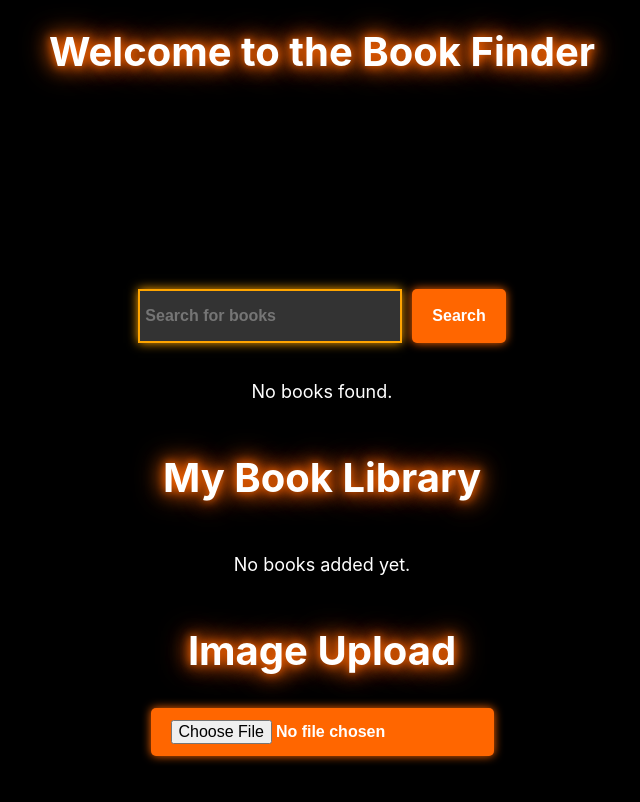
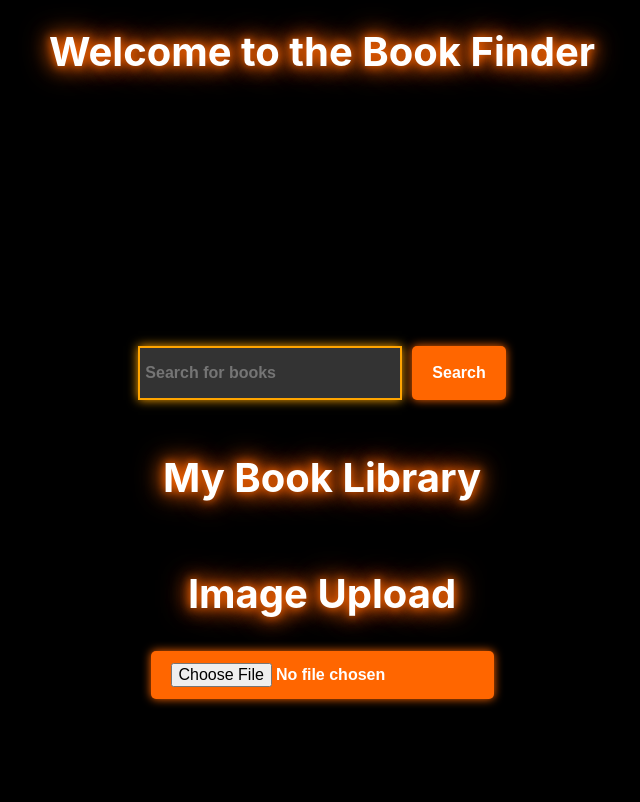
Before and after one commit to CJNica/LIBRO-KOTOO, a React (Create React App) app: page / in a window 1280 px wide. Shown: the top 802 px of the page, without its empty margins (318-958 px from the left). Built offline with nearby package versions, Linux system fonts and the light colour scheme.

Commit message:
Update BookSearch.jsx

```diff
--- a/src/components/BookSearch.jsx
+++ b/src/components/BookSearch.jsx
@@ -6,18 +6,24 @@ const BookSearch = () => {
   const [query, setQuery] = useState('');
   const [books, setBooks] = useState([]);
   const [page, setPage] = useState(1);
+  const [searchTriggered, setSearchTriggered] = useState(false);
   const [uploadedFile, setUploadedFile] = useState(null);
   const [imagePreview, setImagePreview] = useState('');
   const [library, setLibrary] = useState([]);
   const apiKey = process.env.REACT_APP_GOOGLE_BOOKS_API_KEY;
 
-  //  Search for books
   const searchBooks = async (query, page) => {
+    if (!query.trim()) {
+      console.warn('Search query is empty.');
+      return;
+    }
+
     try {
       const startIndex = (page - 1) * 10;
       const response = await axios.get(
         `https://www.googleapis.com/books/v1/volumes?q=${query}&startIndex=${startIndex}&maxResults=10&key=${apiKey}`
       );
+
       setBooks(response.data.items || []);
     } catch (error) {
       console.error('Error fetching books:', error);
@@ -26,15 +32,16 @@ const BookSearch = () => {
 
   const handleSearch = (e) => {
     e.preventDefault();
+    setSearchTriggered(true);
     searchBooks(query, page);
   };
 
   const handlePageChange = (newPage) => {
+    if (newPage < 1) return;
     setPage(newPage);
     searchBooks(query, newPage);
   };
 
-  // Manage Library
   const addToLibrary = (book) => {
     if (!library.some((b) => b.id === book.id)) {
       setLibrary([...library, book]);
@@ -45,7 +52,6 @@ const BookSearch = () => {
     setLibrary(library.filter((book) => book.id !== bookId));
   };
 
-  // Image Upload
   const handleFileUpload = (event) => {
     const file = event.target.files[0];
     if (file) {
@@ -56,8 +62,6 @@ const BookSearch = () => {
 
   return (
     <div className="container">
-
-      {/*  Search  */}
       <form onSubmit={handleSearch}>
         <input
           type="text"
@@ -68,9 +72,10 @@ const BookSearch = () => {
         <button type="submit">Search</button>
       </form>
 
-      {/* Results Container */}
+      {searchTriggered && (
         <div className="results-container">
           {books.length > 0 ? (
+            <>
               <table className="result-table">
                 <thead>
                   <tr>
@@ -94,8 +99,8 @@ const BookSearch = () => {
                           <p>No Image Available</p>
                         )}
                       </td>
-                  <td>{book.volumeInfo.title || "No Title"}</td>
-                  <td>{book.volumeInfo.authors ? book.volumeInfo.authors.join(", ") : "Unknown Author"}</td>
+                      <td>{book.volumeInfo.title || 'No Title'}</td>
+                      <td>{book.volumeInfo.authors ? book.volumeInfo.authors.join(', ') : 'Unknown Author'}</td>
                       <td>
                         <button onClick={() => addToLibrary(book)}>Add to Library</button>
                       </td>
@@ -103,14 +108,23 @@ const BookSearch = () => {
                   ))}
                 </tbody>
               </table>
+
+              <div className="pagination">
+                <button onClick={() => handlePageChange(page - 1)} disabled={page === 1}>
+                  Previous
+                </button>
+                <span>Page {page}</span>
+                <button onClick={() => handlePageChange(page + 1)}>Next</button>
+              </div>
+            </>
           ) : (
             <p>No books found.</p>
           )}
         </div>
+      )}
 
-      {/* My Book Library  */}
       <h2>My Book Library</h2>
-      {library.length > 0 ? (
+      {library.length > 0 && (
         <table className="library-table">
           <thead>
             <tr>
@@ -134,8 +148,8 @@ const BookSearch = () => {
                     <p>No Image Available</p>
                   )}
                 </td>
-                <td>{book.volumeInfo.title || "No Title"}</td>
-                <td>{book.volumeInfo.authors ? book.volumeInfo.authors.join(", ") : "Unknown Author"}</td>
+                <td>{book.volumeInfo.title || 'No Title'}</td>
+                <td>{book.volumeInfo.authors ? book.volumeInfo.authors.join(', ') : 'Unknown Author'}</td>
                 <td>
                   <button onClick={() => removeFromLibrary(book.id)}>Remove from Library</button>
                 </td>
@@ -143,11 +157,8 @@ const BookSearch = () => {
             ))}
           </tbody>
         </table>
-      ) : (
-        <p>No books added yet.</p>
       )}
 
-      {/* Image Upload */}
       <h2>Image Upload</h2>
       <div className="button-container">
         <input type="file" onChange={handleFileUpload} className="browse-button" />
```
Lines whose indentation alone changed are shown as unchanged.
